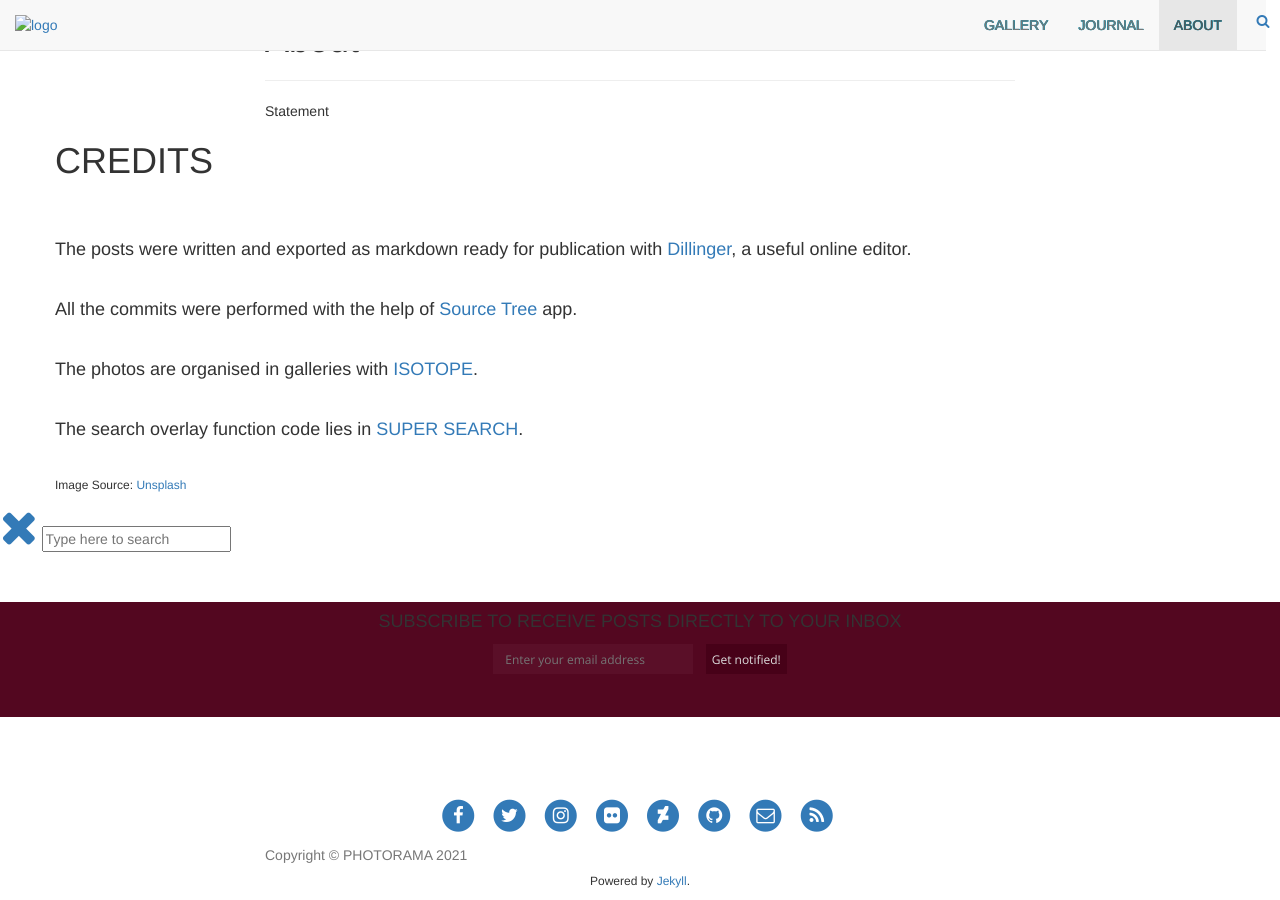
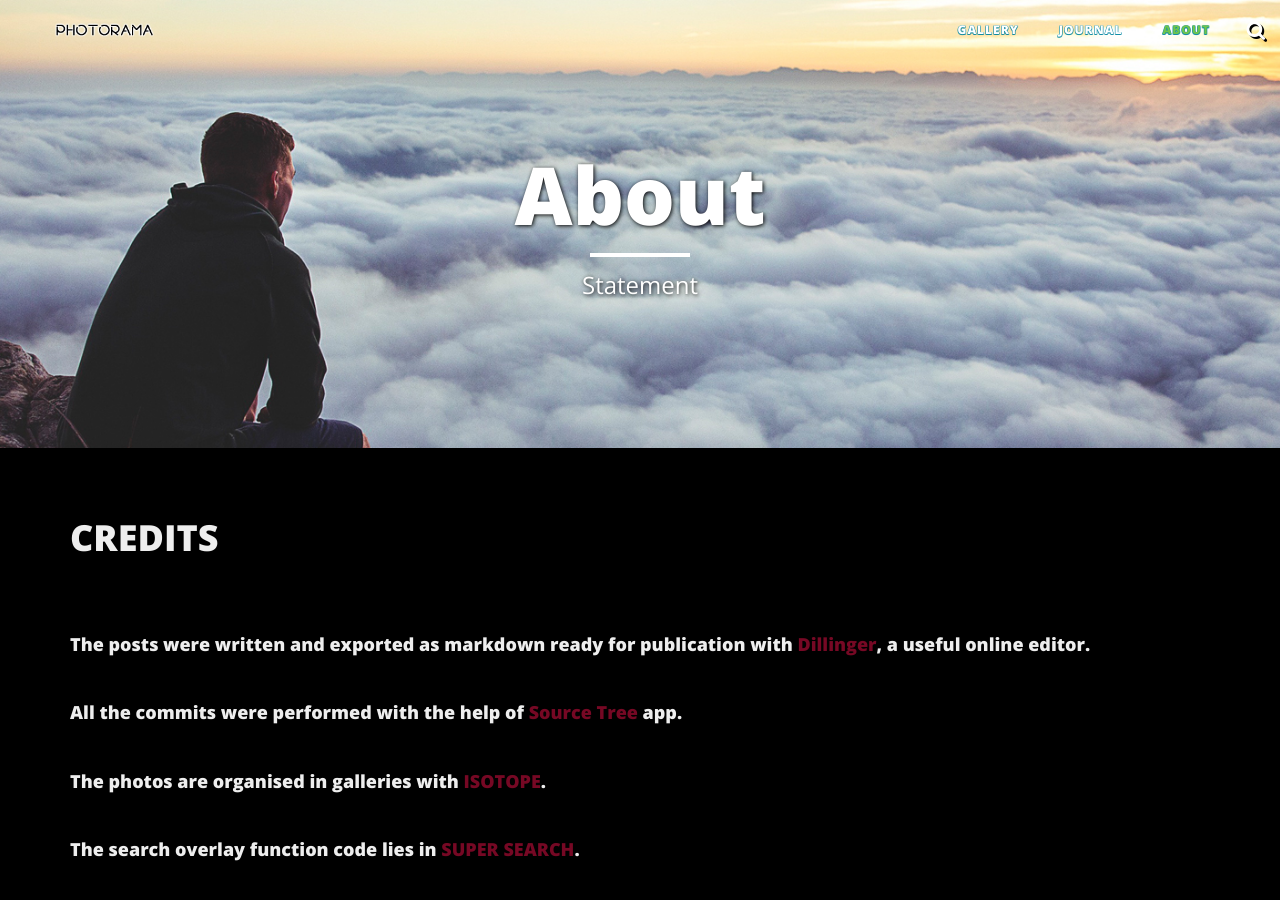
Before and after one commit to leslienfz/leslienfz.github.io, a Jekyll site: the page built from about/index.html, in a window 1280 px wide and 900 px high. Built offline with Jekyll 4.4.1, drawn with Linux system fonts in a browser that asks for light colours; nearby versions of some CDN libraries; library files that are not in the unit come from our copies.

```diff
--- a/_config.yml
+++ b/_config.yml
@@ -3,7 +3,7 @@ title: PHOTORAMA
 email: ""
 description: "Photo Journal"
 url: "https://leslienfz.github.io"
-baseurl: "leslienfz.github.io"
+baseurl: "/leslienfz.github.io"
 facebook_username: ""
 twitter_username: ""
 instagram_username: ""
```
